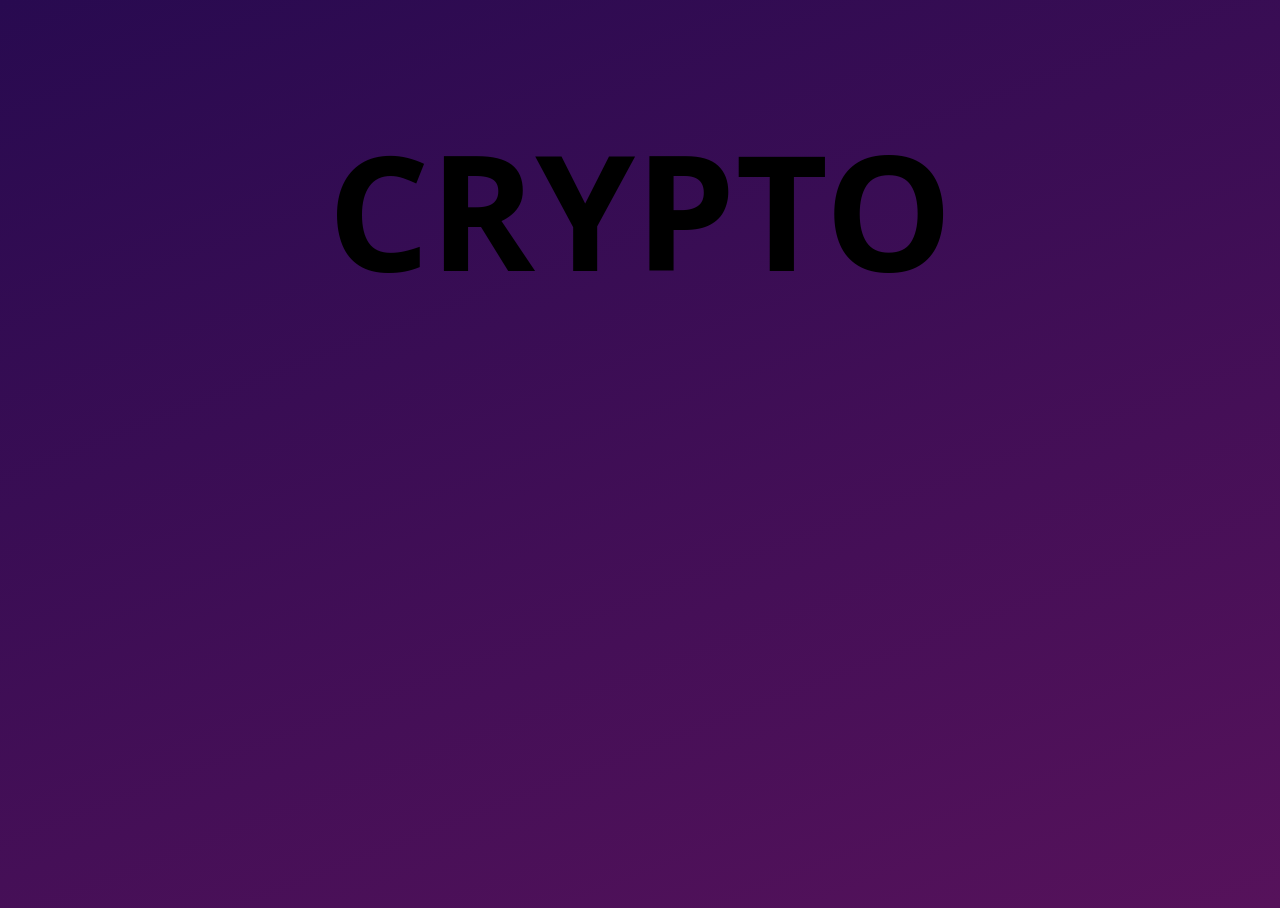
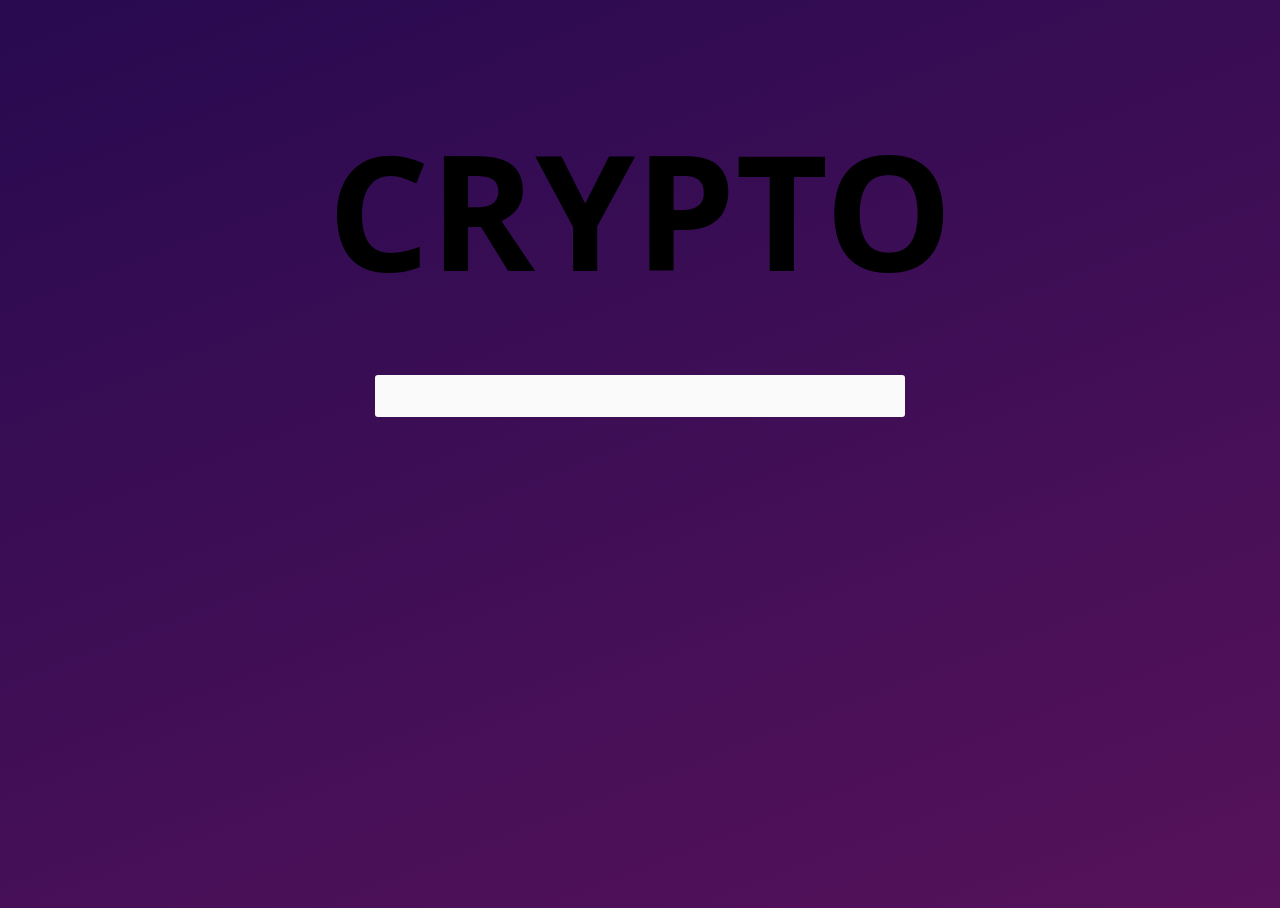
Before and after one commit to RayChikS/CryptoChangeVue, a Vue app: page / in a window 1280 px wide. Built offline with nearby package versions, Linux system fonts and the light colour scheme; a web font is replaced by a local one.

Commit message:
styles-and-input

```diff
--- a/src/App.vue
+++ b/src/App.vue
@@ -1,11 +1,18 @@
 <template>
   <div>
     <h1>CRYPTO</h1>
+    <Input />
   </div>
 </template>
 
 <script>
-export default {};
+import Input from "./components/Imput.vue";
+export default {
+  components: {
+    Input,
+  },
+};
 </script>
 
-<style scoped></style>
+<style scoped>
+</style>
--- a/src/assets/styles.css
+++ b/src/assets/styles.css
@@ -7,6 +7,7 @@ body {
     rgba(40, 10, 80, 1) 100%
   );
   min-height: 100vh;
+  text-align: center;
 }
 
 h1 {
--- a/src/components/Imput.vue
+++ b/src/components/Imput.vue
@@ -1,9 +1,22 @@
 <template>
-  <div></div>
+  <input type="number" />
 </template>
 
 <script>
 export default {};
 </script>
 
-<style scoped></style>
+<style scoped>
+input {
+  width: 500px;
+  position: relative;
+  top: -50px;
+  border-radius: 3px;
+  border: none;
+  padding: 10px 15px;
+  background: #fafafa;
+  color: #333;
+  outline: none;
+  font-size: 1.2em;
+}
+</style>
```
